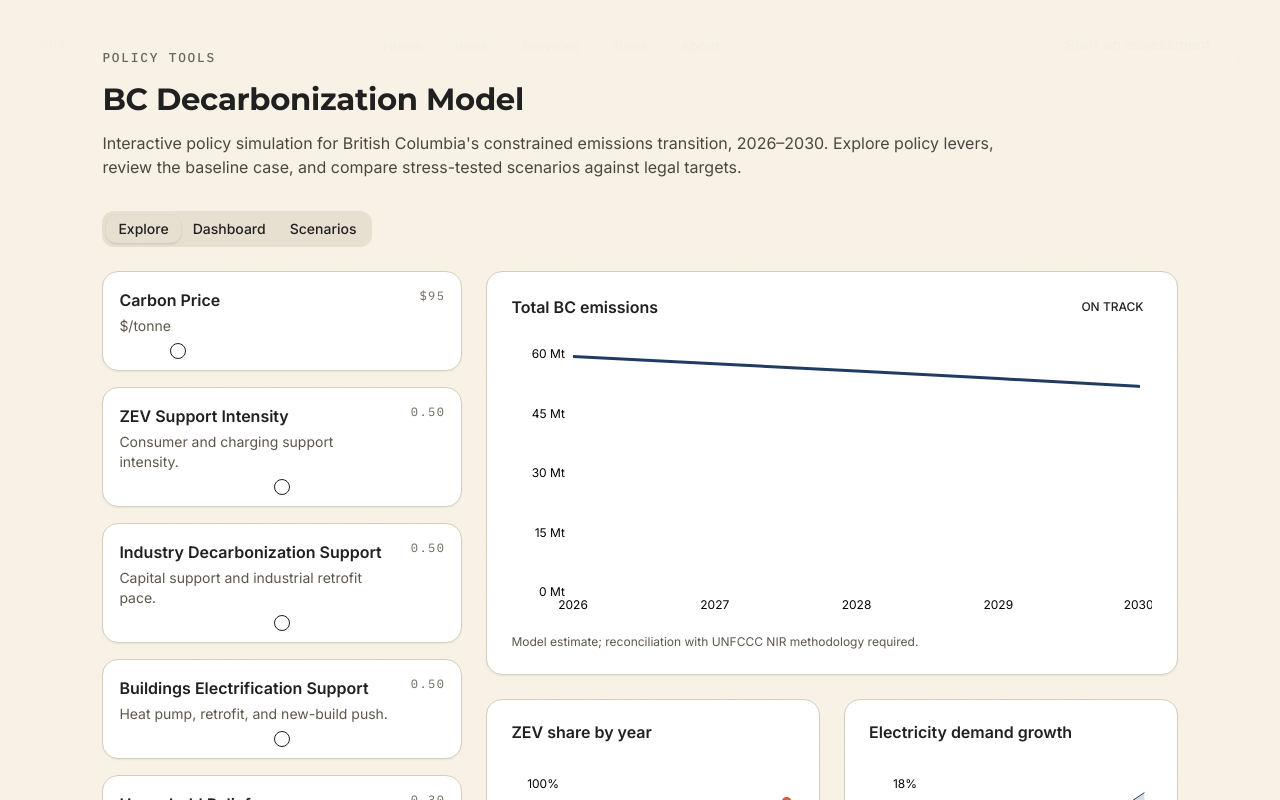
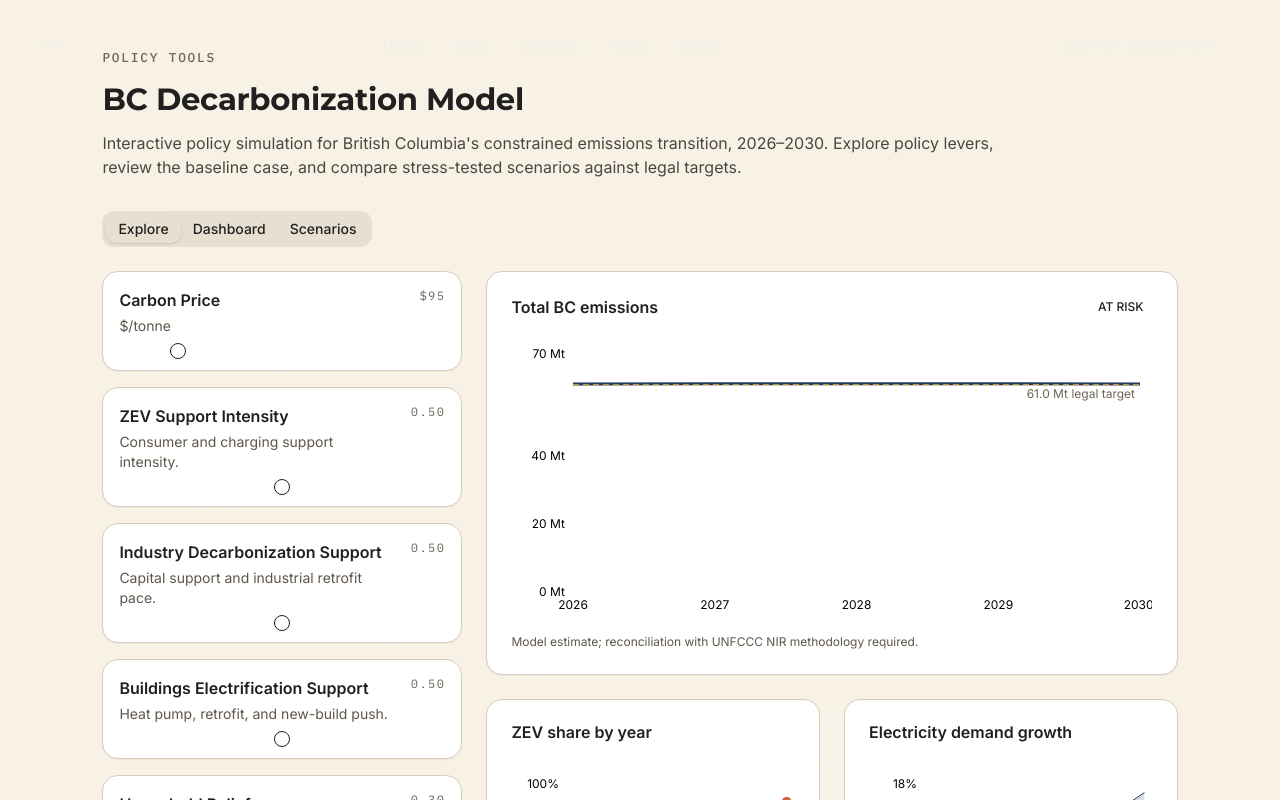
Before and after one commit to davidoyle/DDA, a React (Vite) app: page /tools/bc-decarbonization-model in a window 1280 px wide. Shown: the top 800 px of the page. Built offline with nearby package versions, Linux system fonts and the light colour scheme.

Commit message:
Recalibrate BC model abatement and target line

```diff
--- a/src/components/bc-model/charts/EmissionsLineChart.tsx
+++ b/src/components/bc-model/charts/EmissionsLineChart.tsx
@@ -29,12 +29,12 @@ export function EmissionsLineChart({ data, scenarios }: Props) {
       <LineChart data={chartData} margin={{ left: 8, right: 12, top: 12, bottom: 0 }}>
         <CartesianGrid vertical={false} strokeDasharray="3 3" />
         <XAxis dataKey="year" tickLine={false} axisLine={false} />
-        <YAxis tickFormatter={(value) => `${value.toFixed(0)} Mt`} tickLine={false} axisLine={false} width={54} />
+        <YAxis domain={[0, 70]} tickFormatter={(value) => `${value.toFixed(0)} Mt`} tickLine={false} axisLine={false} width={54} />
         <ChartTooltip content={<ChartTooltipContent formatter={(value, name) => <><span>{String(name)}</span><span className="font-mono">{Number(value).toFixed(1)} Mt</span></>} />} />
-        <ReferenceLine y={61} stroke="#d4a03a" strokeDasharray="6 4" label={{ value: '61.0 Mt legal target', fill: '#6b6255', position: 'insideTopRight' }} />
         {scenarios ? scenarios.map((scenario, index) => (
           <Line key={scenario.id} type="monotone" dataKey={scenario.id} stroke={index === 0 ? '#1f3a5f' : index === 1 ? '#9d4edd' : '#d1603d'} strokeWidth={3} dot={false} />
         )) : <Line type="monotone" dataKey="emissions" stroke="#1f3a5f" strokeWidth={3} dot={false} />}
+        <ReferenceLine y={61} stroke="#d4a03a" strokeDasharray="6 4" label={{ value: '61.0 Mt legal target', fill: '#6b6255', position: 'insideTopRight' }} />
       </LineChart>
     </ChartContainer>
   );
--- a/src/lib/bc-model/model.ts
+++ b/src/lib/bc-model/model.ts
@@ -60,21 +60,21 @@ function computeAbatement(sector: Sector, controls: PolicyControls, state: Model
   if (sector === 'transport') {
     const evAnchor = interpolate2050Anchor(EV_AVOIDED_EMISSIONS_MT_BY_2050, state.year);
     const zevLift = evAnchor * (0.45 + 0.55 * state.zevShare) * (0.6 + 0.4 * controls.zevSupport);
-    return (0.18 + 0.28 * priceSignal + 0.18 * controls.zevSupport) * state.emissions.transport * 0.08 + zevLift * 0.45;
+    return (0.085 + 0.095 * priceSignal + 0.085 * controls.zevSupport) * state.emissions.transport * 0.022 + zevLift * 0.145;
   }
 
   if (sector === 'industry') {
     const industrialCapital = 0.55 * controls.industrySupport + 0.25 * state.cleanCapital.industry + 0.2 * priceSignal;
     const pulpPaperFactor = 0.2 + PULP_PAPER_SHARE_OF_PROVINCIAL;
-    const gross = state.emissions.industry * (0.024 + industrialCapital * 0.045) + CLEANBC_INDUSTRY_FUND_CUMULATIVE_ABATEMENT_MT / 10 * 0.09 * controls.industrySupport * pulpPaperFactor;
+    const gross = state.emissions.industry * (0.0045 + industrialCapital * 0.009) + CLEANBC_INDUSTRY_FUND_CUMULATIVE_ABATEMENT_MT / 10 * 0.022 * controls.industrySupport * pulpPaperFactor;
     return gross * gridConstraint.penaltyFactor * infeasiblePenalty;
   }
 
-  const buildingElectrification = state.emissions.buildings * (0.018 + controls.buildingsSupport * 0.042 + controls.regulatoryStringency * 0.032);
+  const buildingElectrification = state.emissions.buildings * (0.0055 + controls.buildingsSupport * 0.01 + controls.regulatoryStringency * 0.0075);
   const stepCode = interpolate2050Anchor(ZERO_CARBON_STEP_CODE_MT_BY_2050, state.year);
   const gasSystem = interpolate2050Anchor(GAS_PIPELINE_PROCESSING_MT_BY_2050, state.year);
   const dualFuelDrag = 1 - controls.dualFuelPolicy * 0.3;
-  return (buildingElectrification * dualFuelDrag + stepCode * 0.5 + gasSystem * 0.18) * gridConstraint.penaltyFactor * infeasiblePenalty;
+  return (buildingElectrification * dualFuelDrag + stepCode * 0.13 + gasSystem * 0.05) * gridConstraint.penaltyFactor * infeasiblePenalty;
 }
 
 function politicalCost(controls: PolicyControls, state: ModelState, phiWeights: PhiWeights) {
```
